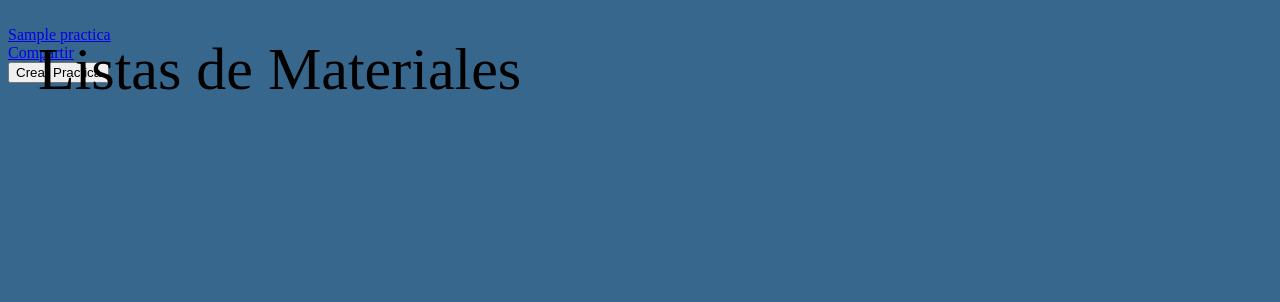
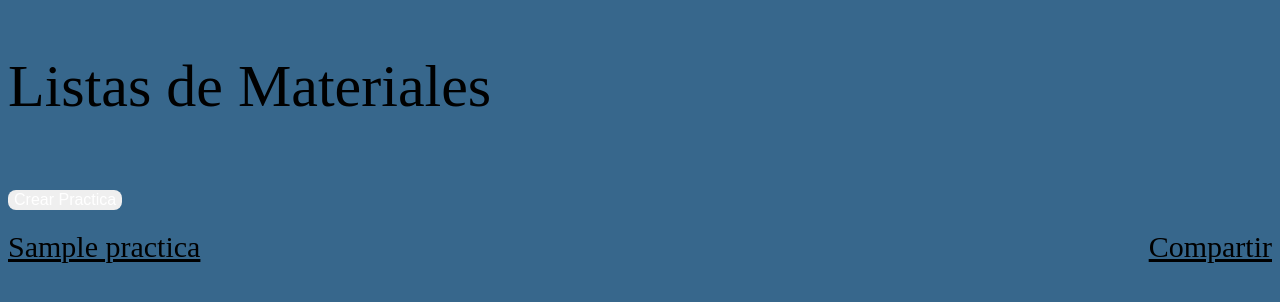
Before and after one commit to IvanHam20/wdib, a Flask app: page /home in a window 1280 px wide. Shown: the top 302 px of the page. Run offline with Flask 2, Linux system fonts and the light colour scheme; the visitor is signed in with stand-in values (Sample User, id 1); tables that the repository leaves empty or names only in its code hold one stand-in row (values such as "Sample post"); parts of the project's set-up code (start-up, migrations or seed data) failed here and were passed over; some libraries are stand-ins or nearby versions.

Commit message:
git push

```diff
--- a/static/css/style.css
+++ b/static/css/style.css
@@ -17,6 +17,17 @@
     font-size: 70px;
     line-height: 122px;
 }
+
+.boton{
+   border: 0px solid rgba(100,100,100,0.1);
+   margin-bottom: 20px;
+   font-size: 16px;
+   border-radius: 8px;
+   cursor: pointer;
+   color: #fff;
+   background-size: 150%;
+}
+
 .registro{
     font-family: 'Bodoni Moda';
     font-style: normal;
@@ -237,20 +248,27 @@
     position: absolute;
     width: 150px;
     height: 30px;
-    left: 568px;
-    top: 587px;
+    left: 610px;
+    top: 387px;
 
     font-family: 'Bodoni Moda';
     font-style: normal;
     font-weight: 400;
     font-size: 25px;
     text-align: center;
+    color: #000000;
 
-    color: #000000;
+    background-image: linear-gradient(to left, #F8B195, #F2727F,#C16B86);
+}
+
+.concuenta{
+    position: absolute;
+    top: 480px;
+    left: 585;
+    font-size: 15px;
 }
 
 .tlogin{
-    position: absolute;
     width: 600px;
     height: 92px;
     left: 30px;
@@ -261,6 +279,7 @@
     font-weight: 400;
     font-size: 60px;
     line-height: 92px;
+    display: block;
 
     color: #000000;
 }
@@ -346,26 +365,48 @@
     font-weight: 400;
     font-size: 20px;
     text-align: center;
+    color: #000000;
 
-    color: #000000;
+    background-image: linear-gradient(to left, #F8B195, #F2727F,#C16B86);
 }
 
 .nocuenta{
     position: absolute;
-    width: 190px;
     height: 31px;
-    left: 377px;
+    left: 610px;
     top: 420px;
 
     font-family: 'Bodoni Moda';
     font-style: normal;
     font-weight: 400;
-    font-size: 20px;
+    font-size: 15px;
     line-height: 31px;
-    text-align: center;
-    text-decoration: none;
+
+}
+
+.practicas{
+    position: left;
+
+    font-family: 'Bodoni Moda';
+    font-style: normal;
+    font-weight: 400;
+    font-size: 30px;
+
     color: #000000;
+}
 
-    background: #F8B195;
-    border-radius: 50px;
+.compartir{
+    position: ri;
+
+    font-family: 'Bodoni Moda';
+    font-style: normal;
+    font-weight: 400;
+    font-size: 30px;
+
+    color: #000000;
 }
+
+.listado{
+    display: flex;
+    justify-content: space-between;
+}
--- a/templates/materiales.html
+++ b/templates/materiales.html
@@ -17,6 +17,10 @@
             <div>
                 <button class="Registrar">Agregar</button>
             </div>
+
+            <div>
+                <a  class="contraseña" href="/home">Regresar </a>
+            </div>
         </form>
         <h1 class="tlogin">Materiales</h1><br>
         {% for material in materiales %}
--- a/templates/profesor/home.html
+++ b/templates/profesor/home.html
@@ -21,13 +21,16 @@
 
 <body class="background">
     <h1 class="tlogin">Listas de Materiales</h1><br>
-    {% for practica in practicas %}
-    <a href="/materiales?id={{practica['id']}}">{{ practica["name"] }}</a>
-    </br>
-    <a href="/compartir?id={{practica['id']}}"> Compartir </a>
-    </br>
-    {% endfor %}
     <button class="boton" onclick="addPractice()">Crear Practica</button>
+    <div">
+        {% for practica in practicas %}
+        <div class="listado">
+            <a href="/materiales?id={{practica['id']}}" class="practicas">{{ practica["name"] }}</a>
+            <a href="/compartir?id={{practica['id']}}" class="compartir"> Compartir </a>
+        </div>
+
+        </br>
+        {% endfor %}
+    </div>
 </body>
-
 </html>
--- a/templates/registro.html
+++ b/templates/registro.html
@@ -34,7 +34,11 @@
             </div>
 
             <div>
-                <button class="Registrar">Registrar</button>
+                <button class="boton Registrar">Registrar</button>
+            </div>
+
+            <div class="concuenta">
+                <a>¿Ya tienes cuenta?</a> <a class="" href="/login">Iniciar Sesion</a>
             </div>
         </form>
     </div>
```
Also changed, not shown: templates/login.html (+4 -4 lines).
